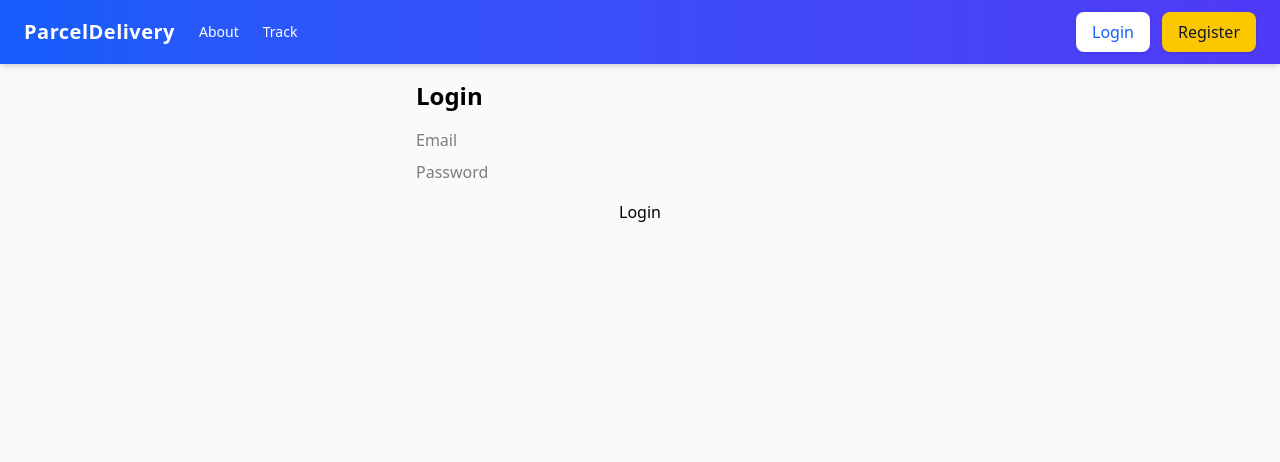
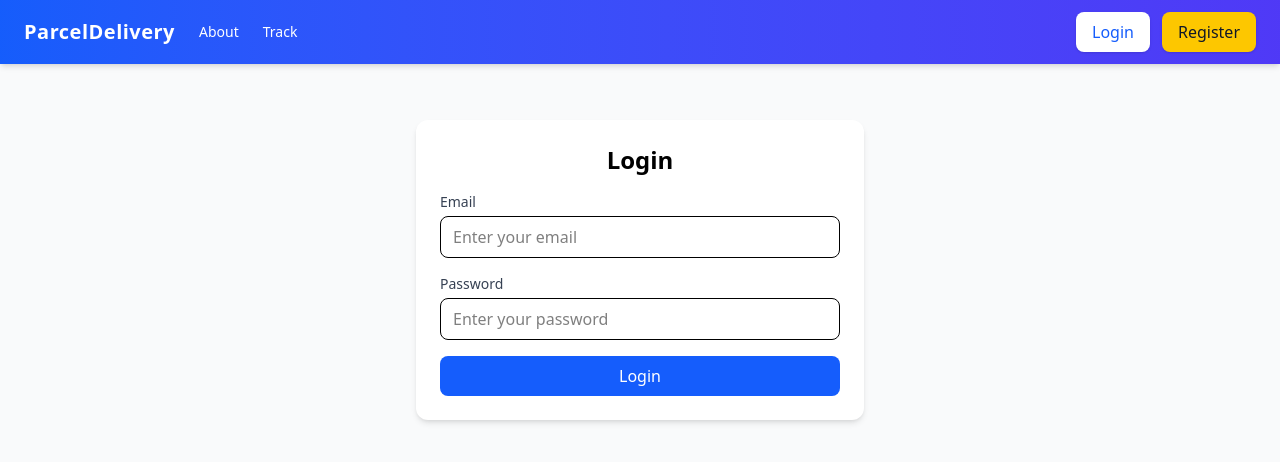
Before and after one commit to zalish-shawon/parcel-delivery-client, a React (Vite) app: page /login in a window 1280 px wide. Shown: the top 462 px of the page. Built offline with nearby package versions, Linux system fonts and the light colour scheme.

Commit message:
refactor(Login): improve form structure and button loading state

```diff
--- a/src/pages/auth/Login.tsx
+++ b/src/pages/auth/Login.tsx
@@ -1,43 +1,75 @@
-import React, { useState } from 'react';
-import { useNavigate } from 'react-router-dom';
-import { useAppDispatch } from '../../store/hooks';
-import { setCredentials } from '../../store/slices/authSlice';
-import { toast } from 'react-toastify';
-import { useLoginMutation } from '../../store/slices/api';
-
+import React, { useState } from "react";
+import { useNavigate } from "react-router-dom";
+import { useAppDispatch } from "../../store/hooks";
+import { setCredentials } from "../../store/slices/authSlice";
+import { toast } from "react-toastify";
+import { useLoginMutation } from "../../store/slices/api";
 
 const Login: React.FC = () => {
-const [email, setEmail] = useState('');
-const [password, setPassword] = useState('');
+  const [email, setEmail] = useState("");
+  const [password, setPassword] = useState("");
   const dispatch = useAppDispatch();
   const navigate = useNavigate();
   const [login, { isLoading }] = useLoginMutation();
-
 
   const submit = async (e: React.FormEvent) => {
     e.preventDefault();
     try {
       const data = await login({ email, password }).unwrap();
       dispatch(setCredentials({ token: data.token, user: data.user }));
-toast.success('Login successful');
-if (data.user.role === 'sender') navigate('/dashboard/sender');
-else if (data.user.role === 'receiver') navigate('/dashboard/receiver');
-else if (data.user.role === 'admin') navigate('/dashboard/admin');
+      toast.success("Login successful");
+
+      if (data.user.role === "sender") navigate("/dashboard/sender");
+      else if (data.user.role === "receiver") navigate("/dashboard/receiver");
+      else if (data.user.role === "admin") navigate("/dashboard/admin");
     } catch (err: any) {
-toast.error(err.data?.message || err.message || 'Login error');
+      toast.error(err.data?.message || err.message || "Login error");
     }
   };
 
+  return (
+    <div className="max-w-md mx-auto mt-10 bg-white p-6 rounded-xl shadow-md">
+      <h2 className="text-2xl font-semibold mb-4 text-center">Login</h2>
 
-return (
-<div className="max-w-md mx-auto">
-<h2 className="text-2xl font-semibold mb-4">Login</h2>
-<form onSubmit={submit} className="flex flex-col gap-2">
-<input className="input" placeholder="Email" value={email} onChange={e => setEmail(e.target.value)} />
-<input className="input" type="password" placeholder="Password" value={password} onChange={e => setPassword(e.target.value)} />
-<button className="btn mt-2" disabled={isLoading}>{isLoading ? 'Logging...' : 'Login'}</button>
+      <form onSubmit={submit} className="flex flex-col gap-4">
+        <div>
+          <label className="block text-sm font-medium text-gray-700 mb-1">
+            Email
+          </label>
+          <input
+            type="email"
+            className="w-full border rounded-lg px-3 py-2 focus:ring-2 focus:ring-blue-500 focus:outline-none"
+            placeholder="Enter your email"
+            value={email}
+            onChange={(e) => setEmail(e.target.value)}
+            required
+          />
+        </div>
+
+        <div>
+          <label className="block text-sm font-medium text-gray-700 mb-1">
+            Password
+          </label>
+          <input
+            type="password"
+            className="w-full border rounded-lg px-3 py-2 focus:ring-2 focus:ring-blue-500 focus:outline-none"
+            placeholder="Enter your password"
+            value={password}
+            onChange={(e) => setPassword(e.target.value)}
+            required
+          />
+        </div>
+
+        <button
+          type="submit"
+          disabled={isLoading}
+          className="w-full bg-blue-600 hover:bg-blue-700 text-white font-medium py-2 rounded-lg transition cursor-pointer disabled:opacity-50 disabled:cursor-not-allowed"
+        >
+          {isLoading ? "Logging in..." : "Login"}
+        </button>
       </form>
     </div>
   );
 };
+
 export default Login;
```
Lines whose indentation alone changed are shown as unchanged.
